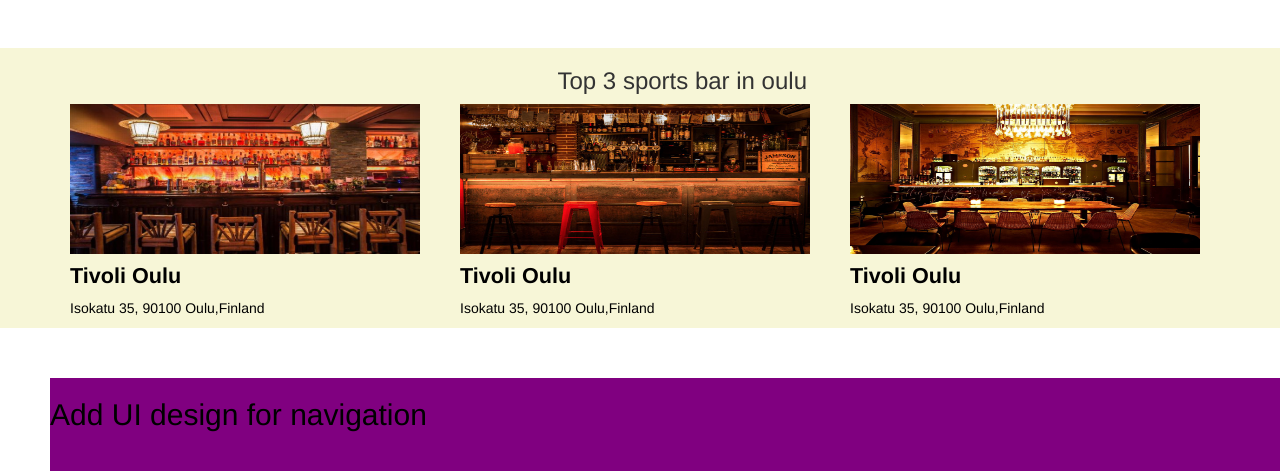
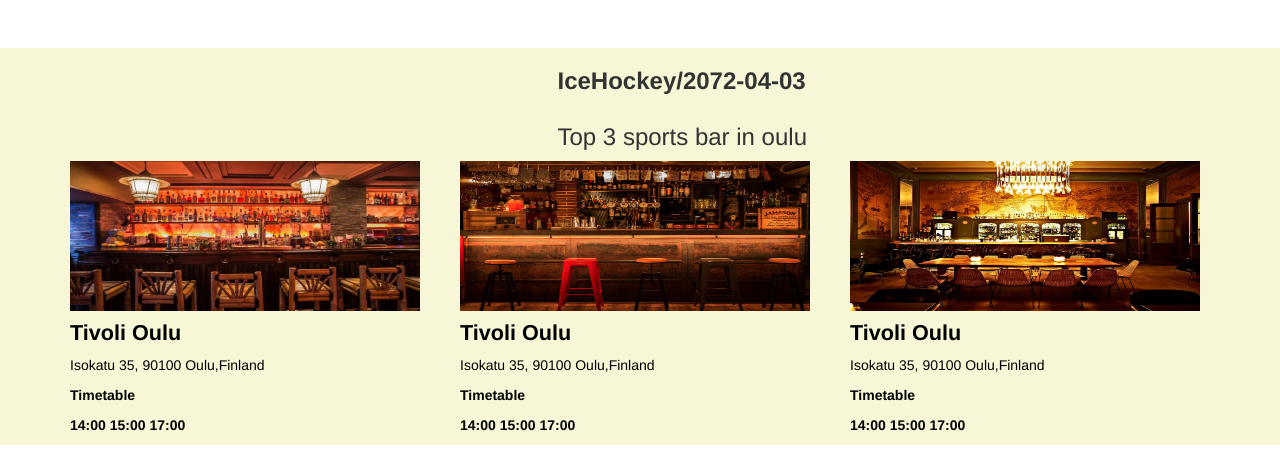
Before and after one commit to basa567/sportsbar_frontend, a React (Create React App) app: page / in a window 1280 px wide. Shown: the part 329-800 px from the top of the page. Built offline with nearby package versions, Linux system fonts and the light colour scheme; no server answers; the HTML template or start-up script is replaced by a standard one.

Commit message:
made the search bar to work with static url

```diff
--- a/src/App.js
+++ b/src/App.js
@@ -1,7 +1,7 @@
 import React, { Component } from 'react';
 import Search from './components/Search.js';
 import Map from './components/Map.js';
-import Bar from './components/Bar.js';
+import SearchBar from './components/SearchBar.js';
 import Sport from './components/Sport.js';
 import Contact from './components/Contact.js';
 import "./assests/style.css";
@@ -11,7 +11,7 @@ class App extends Component {
     return (
       <div>
         <Search/>
-        <Bar/>
+        <SearchBar/>
         <Map/>
         <Sport/>
         <Contact/>
--- a/src/assests/style.css
+++ b/src/assests/style.css
@@ -7,7 +7,6 @@
 
 
 .sport{
-
     color:white;
 }
 .bar{
--- a/src/components/Search.js
+++ b/src/components/Search.js
@@ -1,7 +1,53 @@
 import React, { Component } from 'react';
-
+import apigame from './apigame.js';
 
 class Search extends Component {
+   constructor(props) {
+          super(props);
+          this.state = {
+            sport:[],
+            input:"",
+            date:""
+          };
+          this.Search = this.Search.bind(this);
+        }
+
+    componentWillMount() {
+          apigame.getsport().then((res)=>{
+            this.setState({
+              sport:res
+            })
+          })
+
+        }
+    handleChange(e) {
+        this.setState({input:e.target.value});
+      }
+   handleChangeDate(e) {
+        this.setState({date:e.target.value});
+      }
+    Search(){
+         var sportid = this.state.input;
+         var date  = this.state.date;
+        //  var apisearch = {
+        //     getbar(){
+        //       var url ="https://sportsbbar.herokuapp.com/getscbydatesport/2017-04-03/58e1f0d7b229d80004b2be3b";
+        //       return fetch(url).then((res)=>res.json());
+        //       }
+        //     };
+         var apisearch = {
+            getbar(){
+              var url ="https://sportsbbar.herokuapp.com/getscbydatesport/2017-04-03/58e1f0d7b229d80004b2be3b";
+              return fetch(url).then((res)=>res.json());
+              }
+            };
+        apisearch.getbar().then((res)=>{
+            this.setState({
+              searchbar:res
+            })
+          })
+
+      }
   render() {
     return (
       <div className="background">
@@ -33,17 +79,20 @@ class Search extends Component {
              <div className="col col-lg-2">
             </div>
              <div className="col col-lg-5">
-              <select className="form-control">
-                 <option >Search By Game</option>
-                <option value="">volleyball</option>
-                <option value="">Football</option>
+              <select className="form-control" onChange={this.handleChange.bind(this)}>
+                <option >Search By Game</option>
+                 {
+                  this.state.sport.map(function(item, i){
+                     return <option value={item._id} key={i}>{item.sportname}</option>
+                  })
+                }
               </select>
             </div>
             <div className="col col-lg-3">
-              <input type="date" className="txtDate form-control"></input>
+              <input type="date" className="txtDate form-control" onChange={this.handleChangeDate.bind(this)}></input>
             </div>
             <div className="col col-lg-1">
-                <button className="btn btn-success sbtn">Find</button>
+                <button className="btn btn-success sbtn" onClick={this.Search}>Find</button>
             </div>
               <div className="col col-lg-1">
 
--- a/src/components/Bar.js
+++ b/src/components/SearchBar.js
@@ -5,6 +5,19 @@ class Bar extends Component {
   render() {
     return (
     <div className="backdivcolor">
+     <div className="container">
+        <div className="row">
+            <div className="col col-sm-5">
+              <h5></h5>
+            </div>
+             <div className="col col-lg-3 ">
+               <h3><b>IceHockey/2072-04-03</b></h3>
+            </div>
+            <div className="col col-lg-4 ">
+
+            </div>
+        </div>
+     </div>
     <div className="container">
         <div className="row">
             <div className="col col-sm-5">
@@ -13,9 +26,11 @@ class Bar extends Component {
                <h3>Top 3 sports bar in oulu </h3>
             </div>
             <div className="col col-lg-4 ">
+
             </div>
         </div>
      </div>
+
       <div className="container">
         <div className="row">
          < a href="#bar1">
@@ -23,6 +38,8 @@ class Bar extends Component {
               <img src={require("./image/bar3.jpg")} alt="sportsbar" width="350px" height="150px"  className="bar"></img>
                <h4><b className="title">Tivoli Oulu</b></h4>
                <p>Isokatu 35, 90100 Oulu,Finland</p>
+               <p><b>Timetable</b></p>
+               <p><b>14:00 15:00 17:00</b></p>
             </div>
           </a>
           < a href="#bar2">
@@ -30,6 +47,8 @@ class Bar extends Component {
               <img src={require("./image/bar2.jpg")} alt="sportsbar" width="350px" height="150px" className="bar"></img>
                <h4><b className="title">Tivoli Oulu</b></h4>
                <p>Isokatu 35, 90100 Oulu,Finland</p>
+                <p><b>Timetable</b></p>
+               <p><b>14:00 15:00 17:00</b></p>
             </div>
             </a>
           <a href="#bar3">
@@ -37,6 +56,8 @@ class Bar extends Component {
                <img src={require("./image/bar4.jpg")} alt="sportsbar" width="350px" height="150px" className="bar"></img>
                 <h4><b className="title">Tivoli Oulu</b></h4>
                 <p>Isokatu 35, 90100 Oulu,Finland</p>
+                <p><b>Timetable</b></p>
+               <p><b>14:00 15:00 17:00</b></p>
             </div>
           </a>
         </div>
--- /dev/null
+++ b/src/components/apigame.js
@@ -0,0 +1,8 @@
+var api = {
+    getsport(){
+        var url ="https://sportsbbar.herokuapp.com/getsport";
+        return fetch(url).then((res)=>res.json());
+    }
+};
+
+module.exports=api;
```
